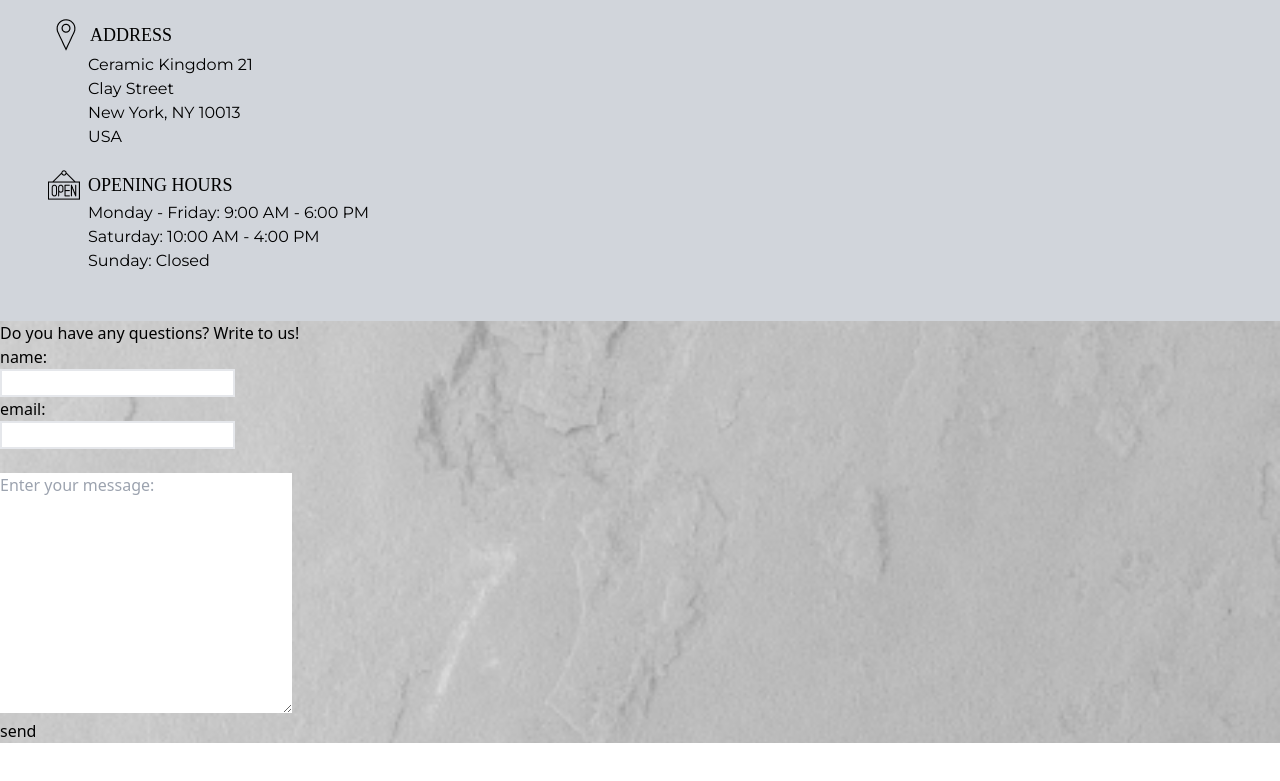
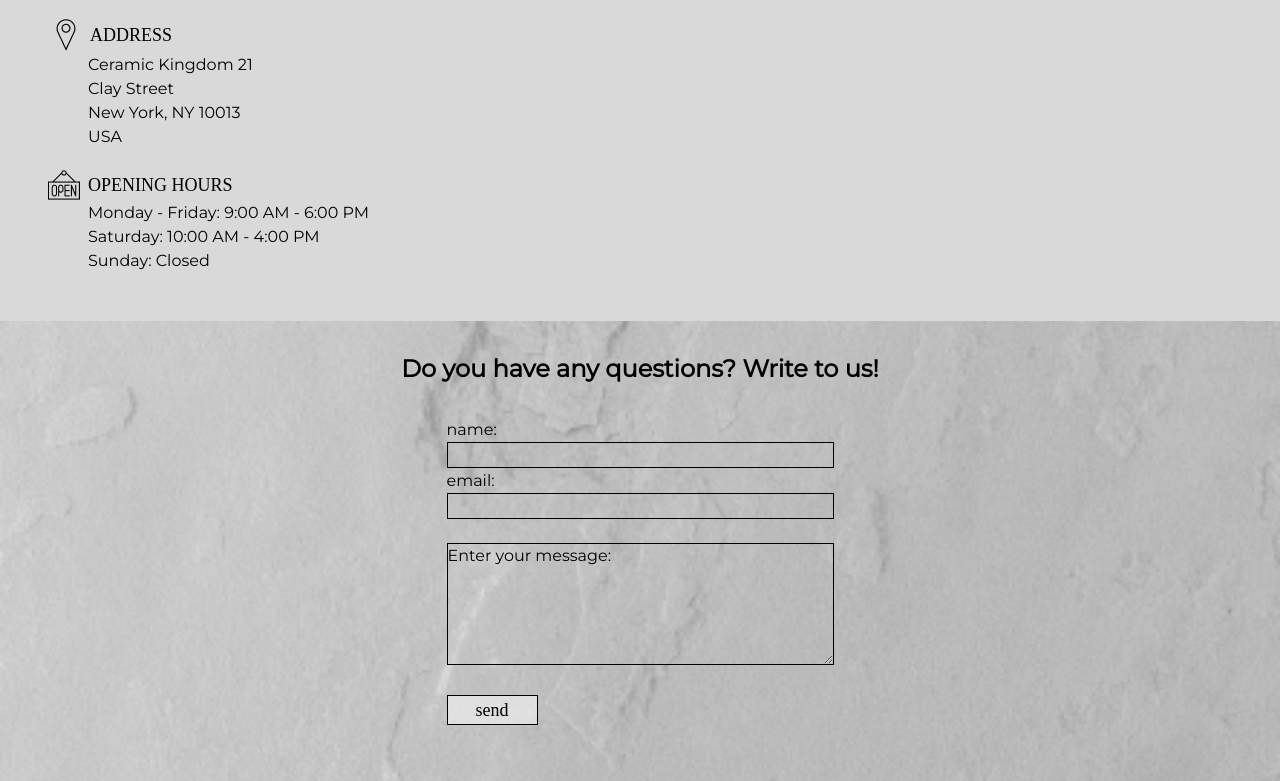
Before and after one commit to zofiaMrugalska/ClayIt, a website: page dist/index.html in a window 1280 px wide. Shown: the part 4496-5277 px from the top of the page. Before the commit the page ends 5239 px from the top, so only its background shows below. Drawn offline with Linux system fonts and the light colour scheme; a web font is replaced by a local one.

Commit message:
form media

```diff
--- a/dist/index.html
+++ b/dist/index.html
@@ -360,7 +360,7 @@
         <img src="/ceramic_webpage/questions-section.png" alt="ceramic" />
       </div>
 
-      <div class="bg-gray-300">
+      <div class="bg-[#D9D9D9]">
         <div class="flex flex-col justify-center items-start p-12 gap-5">
           <div>
             <div class="flex gap-[14px] items-center">
@@ -402,24 +402,32 @@
         </div>
       </div>
 
-      <div class="bg-[url('/ceramic_webpage/bg-form.png')] bg-cover">
-        <h1>Do you have any questions? Write to us!</h1>
+      <div
+        class="bg-[url('/ceramic_webpage/bg-form.png')] bg-cover flex flex-col justify-center items-center"
+      >
+        <h1 class="p-8 text-2xl text-center font-montserrat font-semibold">
+          Do you have any questions? Write to us!
+        </h1>
         <form>
-          <label for="name">name:</label> <br />
-          <input class="border-2" type="text" /> <br />
-          <label for="email">email:</label> <br />
-          <input class="border-2" type="email" /> <br />
+          <label class="font-montserrat" for="name">name:</label> <br />
+          <input class="w-full border-[1px] border-black bg-transparent" type="text" /> <br />
+          <label class="font-montserrat" for="email">email:</label> <br />
+          <input class="w-full border-[1px] border-black bg-transparent" type="email" /> <br />
           <br />
-
           <textarea
+            class="border-[1px] border-black bg-transparent placeholder:text-black placeholder:font-montserrat"
             name="message"
             id="message"
-            cols="30"
-            rows="10"
+            cols="40"
+            rows="5"
             placeholder="Enter your message:"
           ></textarea>
           <br />
-          <input type="submit" value="send" />
+          <input
+            class="mt-6 mb-14 bg-white bg-opacity-50 px-7 border-[1px] border-black font-cormorant text-lg"
+            type="submit"
+            value="send"
+          />
         </form>
       </div>
     </section>
```
Also changed, not shown: dist/output.css.
